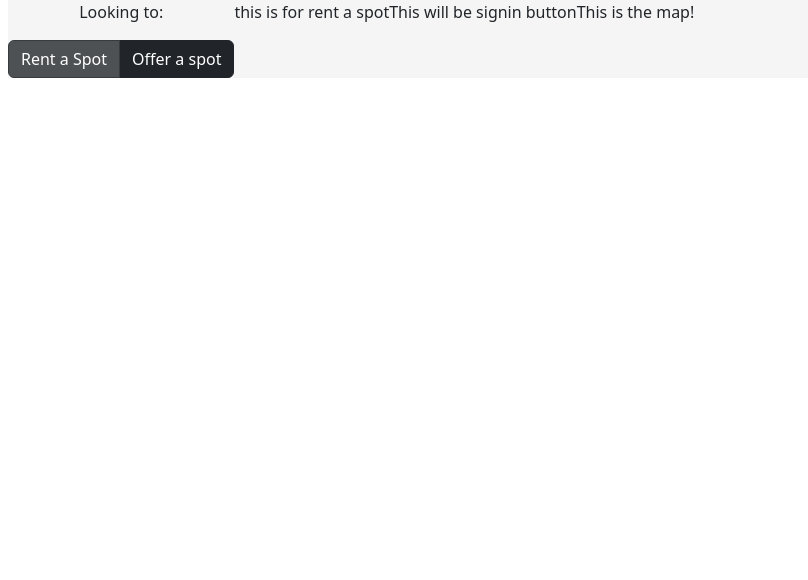
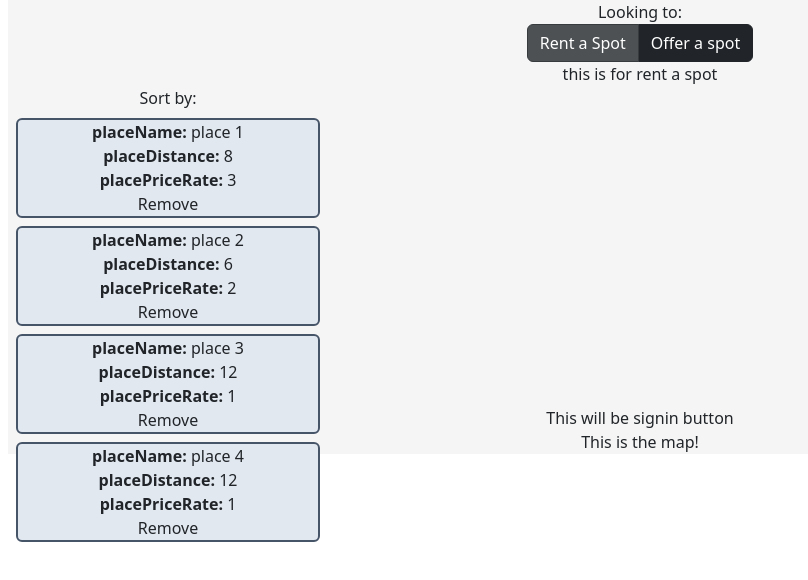
Before and after one commit to PeterOsborne/UNSW-CSE-Hackathon-2023, a React (Create React App) app in the folder client/: page / in a window 1280 px wide. Shown: the top 580 px of the page, without its empty margins (0-808 px from the left). Built offline with nearby package versions, Linux system fonts and the light colour scheme.

Commit message:
index changes

```diff
--- a/client/src/Pages/Home/index.tsx
+++ b/client/src/Pages/Home/index.tsx
@@ -24,9 +24,12 @@ interface PropsLookingToBox {
 const LookingToBox = (props: PropsLookingToBox) => {
     if (props.option == 0) {
         return (
-            <p>
-                this is for rent a spot
-            </p>
+            <>
+                <p>
+                    this is for rent a spot
+                </p>
+                <ScrollBox/>
+            </>
         );
     } else {
 
--- a/client/src/Pages/Home/style.scss
+++ b/client/src/Pages/Home/style.scss
@@ -1,6 +1,7 @@
 .home-container {
 
     display: flex;
+    flex-direction: column;
     height: 100%;
     background-color: whitesmoke;
 
```
